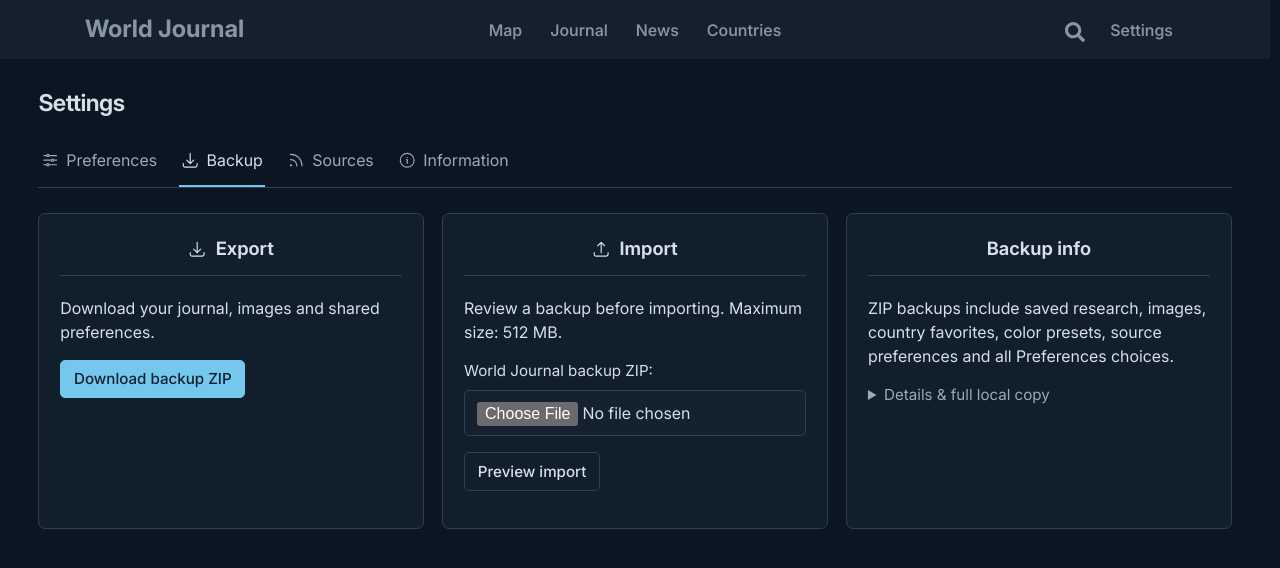
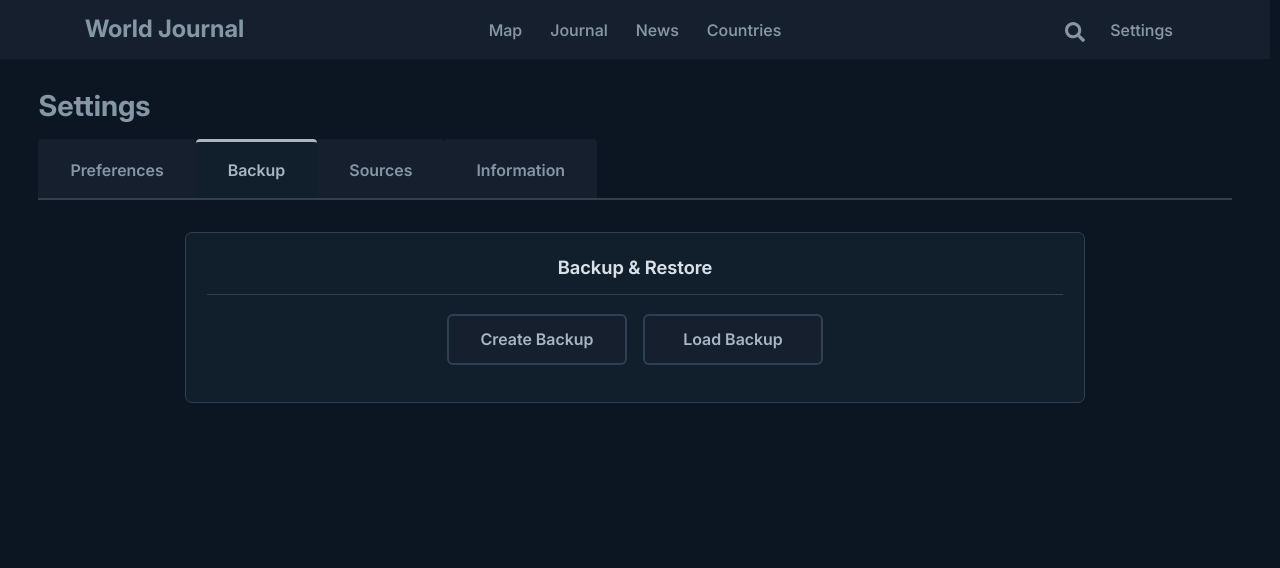
Before and after one commit to mihail-pop/world-journal, a Django app: page /settings/backups/ in a window 1280 px wide. Shown: the top 568 px of the page. Run offline with Django 5.2, Linux system fonts and the light colour scheme; tables that the repository leaves empty hold one stand-in row (values such as "Sample post"); some libraries are stand-ins or nearby versions.

Commit message:
Improve Settings formatting, remove tab icons, combine backup actions, remove backup information

```diff
--- a/core/backup_views.py
+++ b/core/backup_views.py
@@ -143,7 +143,6 @@
             page_error = str(error)
     return render_page(request, "settings", page_template="core/backups.html", context={
         "upload_form": upload, "confirmation_form": confirmation, "summary": summary,
-        "backup_limit_mb": settings.BACKUP_MAX_BYTES // (1024 * 1024),
         "page_error": page_error,
     })
 
--- a/static/css/ui.css
+++ b/static/css/ui.css
@@ -152,11 +152,12 @@
 .journal-back-link { display: inline-flex; align-items: center; gap: .35rem; color: var(--ui-muted); margin: 0; font-size: .95rem; text-decoration: none; }
 /* Settings: real section links, regular cards and a consistent three-column grid. */
 .settings-page { max-width: 76rem; }
-.settings-page-heading { margin-bottom: 1.2rem; }
-.settings-tabs { display: flex; gap: 1.2rem; border-bottom: 1px solid var(--ui-border); margin-bottom: 1.6rem; }
-.settings-tabs a { display: inline-flex; align-items: center; gap: .45rem; padding: .65rem .15rem .8rem; border-bottom: 2px solid transparent; color: var(--ui-muted); text-decoration: none; font-size: .95rem; }
-.settings-tabs a:hover { color: var(--ui-text); }
-.settings-tabs a[aria-current=page] { color: var(--ui-text); border-color: var(--ui-accent); }
+.settings-page-heading { margin-bottom: 1rem; }
+.settings-page-heading h1 { font-size: 1.8rem; font-weight: 700; line-height: normal; letter-spacing: normal; color: var(--text-primary); }
+.settings-tabs { display: flex; gap: 0; border-bottom: 2px solid var(--ui-border); margin-bottom: 2rem; }
+.settings-tabs a { display: inline-flex; align-items: center; justify-content: center; padding: 1rem 2rem; border-top: 3px solid transparent; border-radius: 4px 4px 0 0; background: var(--bg-tertiary); color: var(--text-primary); text-decoration: none; font-size: 1rem; font-weight: 600; transition: background-color .3s ease, color .3s ease, border-color .3s ease; }
+.settings-tabs a:hover { background: var(--ui-surface); color: var(--text-secondary); }
+.settings-tabs a[aria-current=page] { background: var(--ui-surface); color: var(--text-secondary); border-top-color: var(--text-secondary); }
 .settings-grid, .source-card-grid { display: grid; grid-template-columns: repeat(3, minmax(0, 1fr)); gap: 1.15rem; align-items: stretch; }
 .settings-grid.settings-preferences-grid { grid-template-columns: repeat(2, minmax(0, 1fr)) minmax(18rem, 1fr); }
 .settings-card { min-width: 0; padding: 1.3rem; border: 1px solid var(--ui-border); border-radius: 7px; background: var(--ui-surface); overflow-wrap: anywhere; }
@@ -287,8 +288,12 @@
 .custom-extra-feed-add input { width: 100%; min-width: 0; min-height: 2.5rem; }
 @media (max-width: 600px) { .custom-source-fields { grid-template-columns: minmax(0, 1fr); } }
 .backup-section { margin: 0; }
-.backup-inclusions { margin-block: 1rem; }
-.backup-inclusions p { font-size: .9rem; color: var(--ui-muted); }
+.backup-panel { width: 100%; max-width: 900px; margin-inline: auto; }
+.backup-actions { display: flex; justify-content: center; flex-wrap: wrap; gap: 1rem; }
+.backup-actions .journal-button { min-width: 180px; padding: .8rem 1.5rem; border-width: 2px; border-radius: 6px; background: var(--bg-tertiary); color: var(--text-secondary); font-size: 1rem; font-weight: 600; }
+.backup-actions .journal-button:hover { border-color: var(--text-secondary); }
+.backup-upload-form > .htmx-indicator { display: none; }
+.backup-upload-form.htmx-request > .htmx-indicator { display: block; margin-top: 1rem; text-align: center; }
 .backup-form { margin-block: 1rem; }
 .backup-form p { display: grid; gap: .5rem; }
 .backup-form p:has(input[type=checkbox]) { display: block; }
@@ -486,9 +491,8 @@
 @media (max-width: 46rem) {
     #app-content { padding: 1.15rem .9rem 3rem; }
     .page-standard h1 { font-size: 1.25rem; }
-    .settings-tabs { gap: 0; justify-content: space-between; }
-    .settings-tabs a { gap: .3rem; padding: .5rem .15rem .7rem; font-size: .9rem; }
-    .settings-tabs .icon { width: 1rem; height: 1rem; }
+    .settings-tabs { flex-wrap: wrap; gap: 2px; }
+    .settings-tabs a { flex: 1 1 auto; padding: .8rem 1.2rem; font-size: .9rem; white-space: nowrap; }
     .settings-grid, .settings-grid.settings-preferences-grid, .source-card-grid { grid-template-columns: minmax(0, 1fr); }
     .settings-card-medium, .settings-card-wide { grid-column: auto; }
     .settings-card { padding: 1.1rem; }
@@ -561,7 +565,6 @@
 .app-name, h1, h2, h3, h4, .journal-rendered, code, pre { font-family: var(--ui-font-family); }
 .settings-grid, .source-card-grid { align-items: stretch; }
 .settings-card > .journal-button { align-self: flex-start; }
-.settings-tabs a { font-size: 1rem; }
 .settings-card > p, .settings-help p { font-size: 1rem; }
 .settings-toggle-list { align-items: stretch; }
 .country-heading { padding-right: 5.5rem; }
@@ -847,9 +850,6 @@
     .news-board-card h2 { font-size: 1.1rem; }
 }
 @media (max-width: 46rem) {
-    .settings-tabs { gap: .6rem; flex-wrap: wrap; justify-content: flex-start; }
-    .settings-tabs a { font-size: .95rem; }
-    .settings-tabs .icon { display: none; }
     .country-heading { gap: .6rem; padding-right: 4.75rem; }
     .country-heading h2 { font-size: 1.4rem; }
     .country-flag { width: 3.25rem; height: 2.4rem; }
--- a/static/js/pages/settings.js
+++ b/static/js/pages/settings.js
@@ -168,7 +168,18 @@
         return;
     }
     lifecycleRegistered = true;
+    document.addEventListener("click", event => {
+        const button = event.target.closest("[data-backup-open]");
+        if (!button) return;
+        const input = button.closest("[data-backup-upload]").querySelector('input[type="file"]');
+        input.value = "";
+        input.click();
+    });
     document.addEventListener("change", event => {
+        if (event.target.matches('[data-backup-upload] input[type="file"]')) {
+            if (event.target.files.length) event.target.form.requestSubmit();
+            return;
+        }
         if (!event.target.matches("[data-app-font]")) return;
         writeAppPreferences({font: event.target.value}, {notifySaved: true});
     });
--- a/templates/core/backups.html
+++ b/templates/core/backups.html
@@ -2,19 +2,17 @@
     {% include 'core/partials/settings_nav.html' with section='backup' heading_id='backups-title' %}
     {% if page_error %}<p class="source-settings-message is-warning" role="alert">{{ page_error }}</p>{% endif %}
 
-    <div class="settings-grid"><section class="backup-section settings-card" aria-labelledby="export-title">
-        <h2 id="export-title">{% include 'core/partials/icon.html' with name='download' %} Export</h2><p>Download your journal, images and shared preferences.</p>
-
-        <a class="journal-button is-primary" href="{% url 'core:export_backup' %}" hx-boost="false">Download backup ZIP</a>
-    </section>
-
-    <section class="backup-section settings-card" aria-labelledby="import-title">
-        <h2 id="import-title">{% include 'core/partials/icon.html' with name='upload' %} Import</h2>
-        <p>Review a backup before importing. Maximum size: {{ backup_limit_mb }} MB.</p>
-        <form method="post" action="{% url 'core:backups' %}" enctype="multipart/form-data" hx-encoding="multipart/form-data" hx-disabled-elt="find button" hx-indicator="find .htmx-indicator" class="backup-form">
+    <section class="backup-section backup-panel settings-card" aria-labelledby="backup-restore-title">
+        <h2 id="backup-restore-title">Backup &amp; Restore</h2>
+        <form method="post" action="{% url 'core:backups' %}" enctype="multipart/form-data" hx-encoding="multipart/form-data" hx-disabled-elt="find button" hx-indicator="find .htmx-indicator" class="backup-form backup-upload-form" data-backup-upload>
             {% csrf_token %}<input type="hidden" name="action" value="preview">
-            {{ upload_form.as_p }}
-            <button class="journal-button" type="submit">Preview import</button><span class="htmx-indicator" role="status">Reading backup…</span>
+            <div class="backup-actions">
+                <a class="journal-button" href="{% url 'core:export_backup' %}" hx-boost="false">Create Backup</a>
+                <button class="journal-button" type="button" data-backup-open>Load Backup</button>
+            </div>
+            <div hidden>{{ upload_form.archive }}</div>
+            {{ upload_form.non_field_errors }}{{ upload_form.archive.errors }}
+            <span class="htmx-indicator" role="status">Reading backup…</span>
         </form>
         {% if summary %}
         <div class="backup-preview" aria-labelledby="preview-title">
@@ -35,9 +33,4 @@
         {% if not summary %}{{ confirmation_form.non_field_errors }}{% endif %}
     </section>
 
-    <section class="backup-section settings-card" aria-labelledby="manual-backup-title"><h2 id="manual-backup-title">Backup info</h2><p>ZIP backups include saved research, images, country favorites, color presets, source preferences and all Preferences choices.</p><details><summary>Details &amp; full local copy</summary><p>Feed caches and browser positions such as the last map view and player position are excluded. Save open editors before exporting.</p>
-
-        <p>For an exact snapshot, stop the server, copy <code>db.sqlite3</code> and the entire <code>media</code> folder together, then restart. Store the copy somewhere separate from this project.</p>
-
-    </details></section></div>
 </section>
--- a/templates/core/partials/settings_nav.html
+++ b/templates/core/partials/settings_nav.html
@@ -1,7 +1,7 @@
 <header class="settings-page-heading"><h1 id="{{ heading_id|default:'settings-title' }}">Settings</h1></header>
 <nav class="settings-tabs" aria-label="Settings sections" hx-boost="true" hx-target="#app-content" hx-push-url="true">
-    <a href="{% url 'core:settings' %}"{% if section == 'preferences' %} aria-current="page"{% endif %}>{% include 'core/partials/icon.html' with name='settings' %}Preferences</a>
-    <a href="{% url 'core:backups' %}"{% if section == 'backup' %} aria-current="page"{% endif %}>{% include 'core/partials/icon.html' with name='download' %}Backup</a>
-    <a href="{% url 'news:settings' %}"{% if section == 'sources' %} aria-current="page"{% endif %}>{% include 'core/partials/icon.html' with name='feed' %}Sources</a>
-    <a href="{% url 'core:settings' %}?section=information"{% if section == 'information' %} aria-current="page"{% endif %}>{% include 'core/partials/icon.html' with name='info' %}Information</a>
+    <a href="{% url 'core:settings' %}"{% if section == 'preferences' %} aria-current="page"{% endif %}>Preferences</a>
+    <a href="{% url 'core:backups' %}"{% if section == 'backup' %} aria-current="page"{% endif %}>Backup</a>
+    <a href="{% url 'news:settings' %}"{% if section == 'sources' %} aria-current="page"{% endif %}>Sources</a>
+    <a href="{% url 'core:settings' %}?section=information"{% if section == 'information' %} aria-current="page"{% endif %}>Information</a>
 </nav>
```
